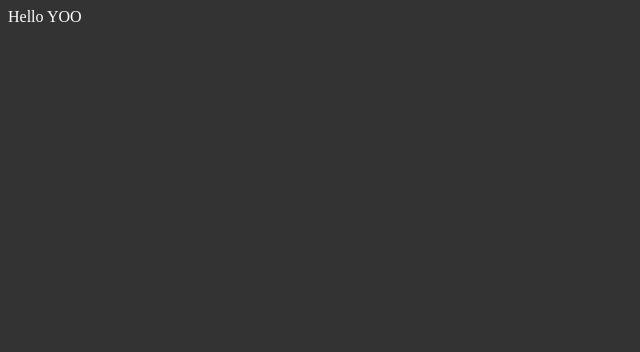
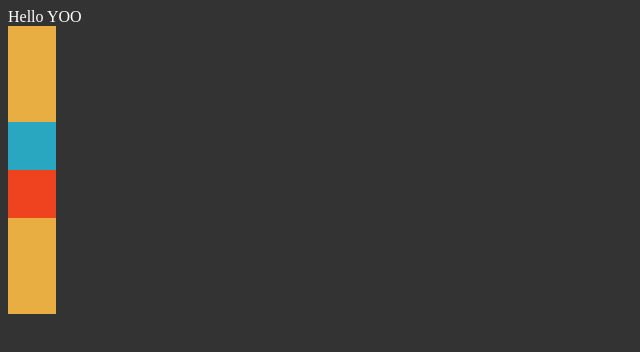
Before and after one commit to peterhencz/418, a website built with webpack: page dist/index.html in a window 1280 px wide. Shown: the whole page, without its empty margins (0-640 px from the left). Built offline with nearby package versions, Linux system fonts and the light colour scheme.

Commit message:
createsquare

```diff
--- a/src/components/square.js
+++ b/src/components/square.js
@@ -0,0 +1,22 @@
+import { doA, randomColor } from "../utils";
+
+console.log(randomColor);
+const makeSquare = () => {
+  const square = doA("div");
+  square.classList.add("square");
+  square.style.backgroundColor = randomColor();
+
+  return square;
+};
+
+const createSquares = () => {
+  let squares = [];
+  for (let i = 0; i < 6; i++) {
+    const square = makeSquare();
+    squares.push(square);
+  }
+
+  return squares;
+};
+
+export { makeSquare, createSquares };
--- a/src/index.js
+++ b/src/index.js
@@ -1,11 +1,14 @@
 import _ from "lodash";
-import doA from "./utils.js";
+import { doA } from "./utils.js";
+import { createSquares } from "./components/square.js";
 import "./styles/main.css";
 
 function component() {
   const element = doA("div");
+  const squares = createSquares();
+  element.innerHTML = _.join(["Hello", "YOO"], " ");
 
-  element.innerHTML = _.join(["Hello", "YOO"], " ");
+  squares.forEach(square => element.appendChild(square));
 
   return element;
 }
--- a/src/styles/main.css
+++ b/src/styles/main.css
@@ -3,3 +3,9 @@ body {
   font-size: 16px;
   color: white;
 }
+
+.square {
+  width: 3em;
+  height: 3em;
+  background-color: #f4baba;
+}
--- a/src/utils.js
+++ b/src/utils.js
@@ -3,4 +3,18 @@ const doA = what => {
   return element;
 };
 
-export default doA;
+const colors = [
+  "#ef431f",
+  "#e8ae42",
+  "#7bbda1",
+  "#29a7c0",
+  "#f9cd4a",
+  "#517f97",
+];
+
+const randomColor = () => {
+  const color = colors[Math.floor(Math.random() * colors.length)];
+  return color;
+};
+
+export { doA, randomColor };
```
Also changed, not shown: dist/index.html.
